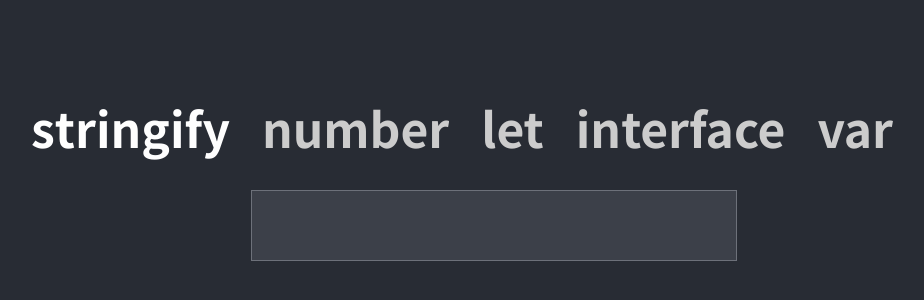
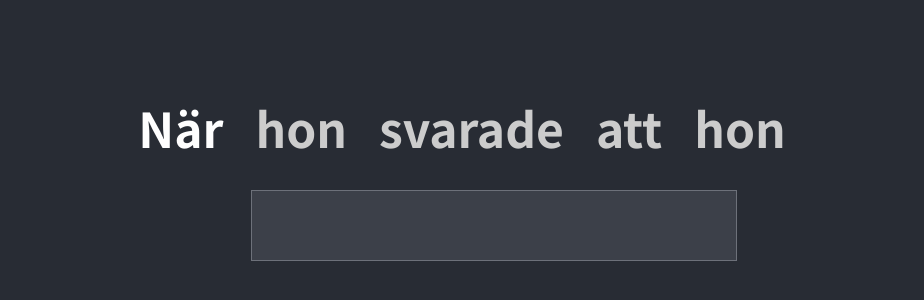
Before and after one commit to matst80/code-typing-test, a React (Create React App) app: page / in a window 1280 px wide. Shown: the part 224-524 px from the top of the page, without its empty margins (146-1070 px from the left). Built offline with nearby package versions, Linux system fonts and the light colour scheme.

Commit message:
sagawords

```diff
--- a/src/App.tsx
+++ b/src/App.tsx
@@ -1,6 +1,8 @@
 import React, { useEffect, useState } from "react";
 import Words from "./Components/Words";
 import "./App.css";
+
+const sagaWords = 'När hon svarade att hon ingenting fått blev skräddaren arg och körde ut sin son från hemmet'.split(' ');
 
 const javascriptWords = [
   "var",
@@ -20,7 +22,8 @@ const javascriptWords = [
   "const",
 ];
 
-function shuffle(array: string[]) {
+function shuffle(array: string[], doShuffle = true) {
+  if (!doShuffle) return [...array];
   let currentIndex = array.length,
     randomIndex;
   while (0 !== currentIndex) {
@@ -37,7 +40,7 @@ function shuffle(array: string[]) {
 
 const MINUTE = 1000 * 60;
 
-const useWord = (wordList: string[]) => {
+const useWord = (wordList: string[], shouldShuffle = true) => {
   const [words, setWords] = useState<string[]>([]);
   const [started, setStarted] = useState<number | undefined>();
   const [ended, setEnded] = useState<number | undefined>();
@@ -45,7 +48,7 @@ const useWord = (wordList: string[]) => {
   const [wordIdx, setWordIdx] = useState<number>(0);
 
   useEffect(() => {
-    setWords(shuffle(wordList));
+    setWords(shuffle(wordList, shouldShuffle));
     setCurrent("");
     setWordIdx(0);
     setStarted(undefined);
@@ -88,7 +91,7 @@ const useWord = (wordList: string[]) => {
 
 function App() {
   const { current, inputChange, wpm, done, words, wordIdx } =
-    useWord(javascriptWords);
+    useWord(sagaWords, false);
   return (
     <div className="app">
       {!done && (
--- a/src/index.css
+++ b/src/index.css
@@ -35,7 +35,6 @@ p {
 }
 
 div.active-word {
-
   color: #fefefe;
 }
 
@@ -45,7 +44,7 @@ div.active-word {
 }
 
 input {
-  margin:0 auto;
+  margin: 0 auto;
   padding: 1rem 2rem;
   background-color: #3c4049;
   border: #6d717a solid 1px;
```
